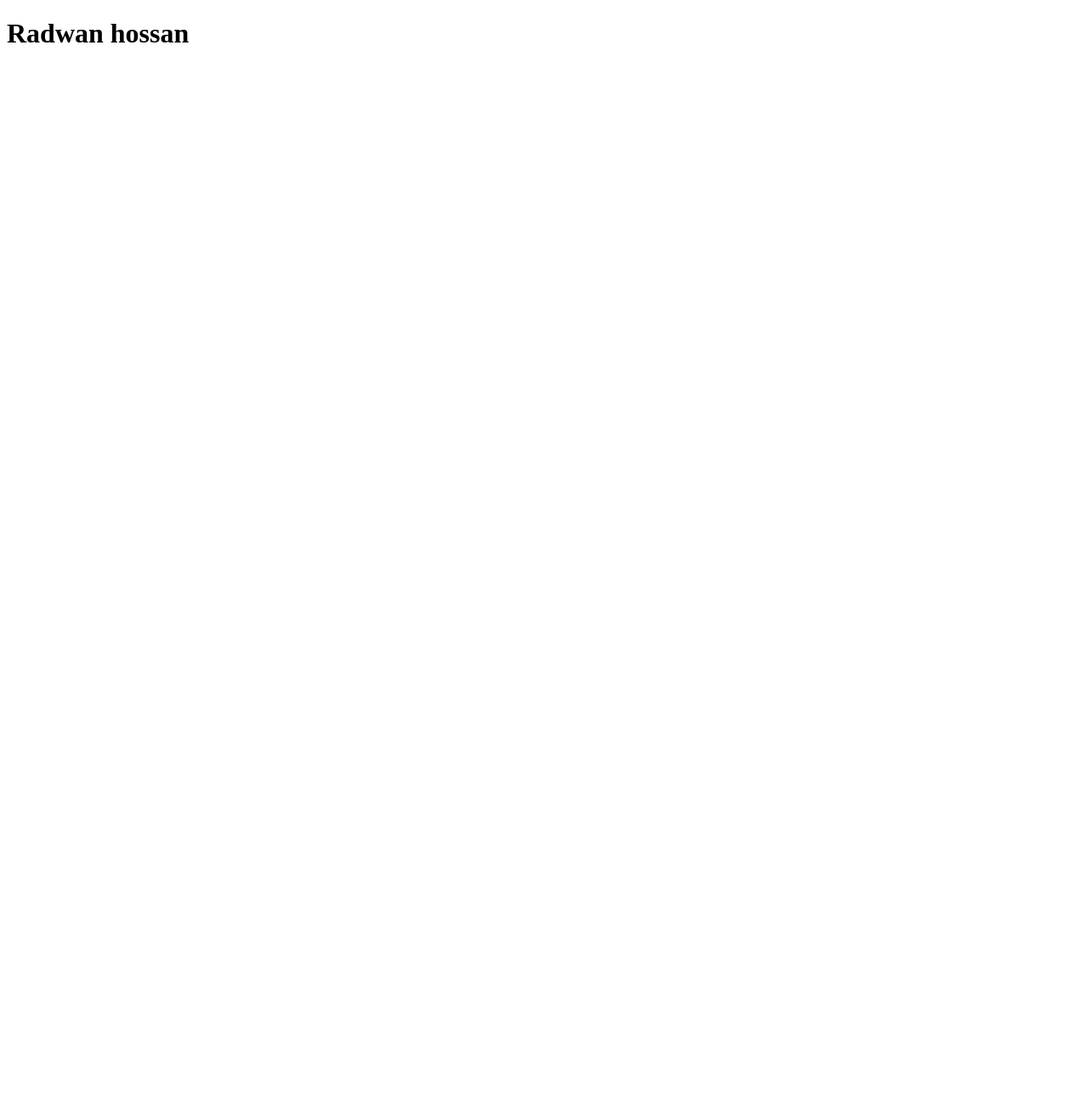
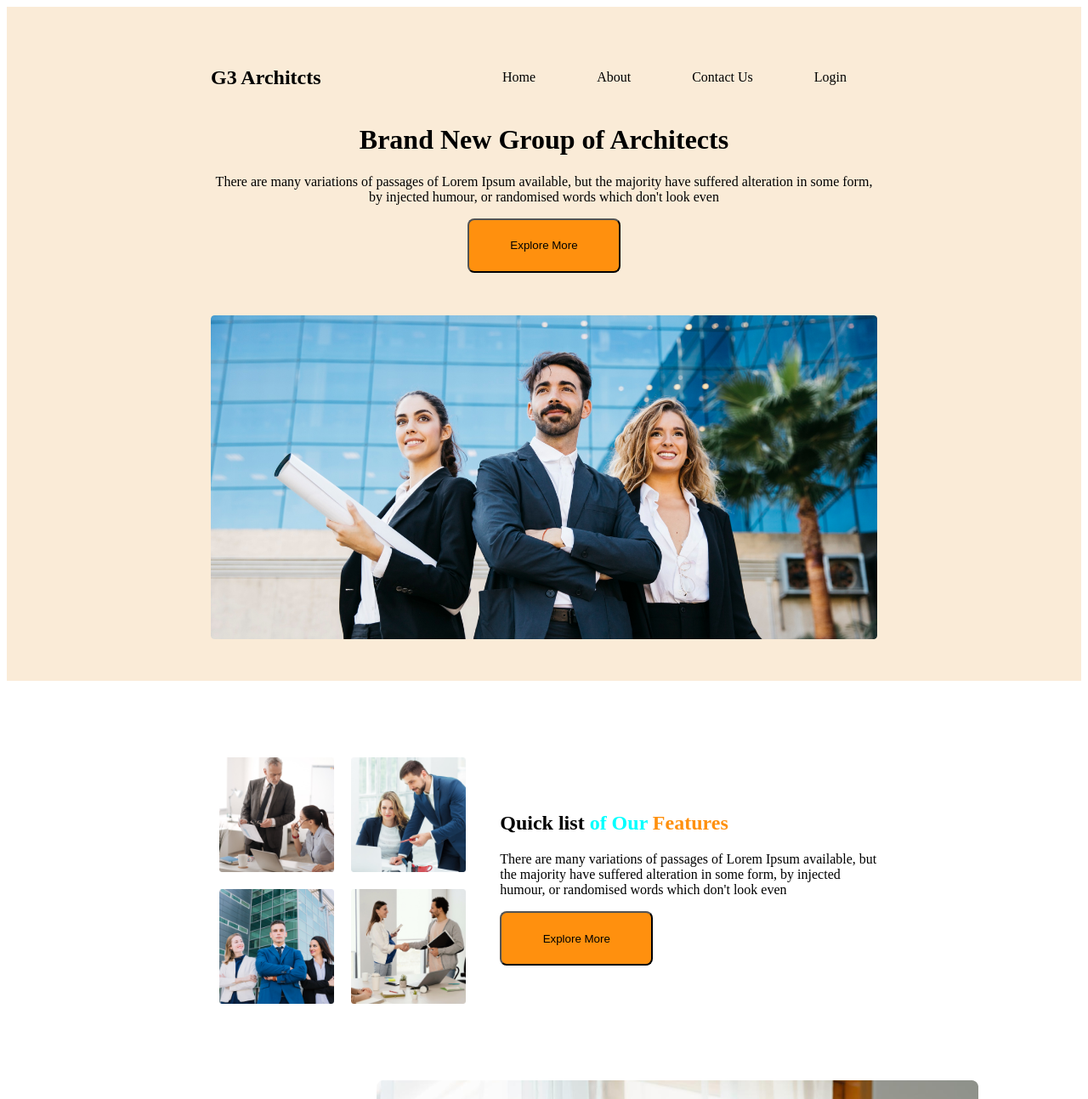
Before and after one commit to Radwan-Hossan/Architects-website, a plain HTML site: page index.html in a window 1280 px wide. Shown: the top 1293 px of the page at 85% size. Before the commit the page ends 800 px from the top, so only its background shows below. Drawn offline with Linux system fonts and the light colour scheme.

Commit message:
update index.html

```diff
--- a/index.css
+++ b/index.css
@@ -0,0 +1,108 @@
+@import url('https://fonts.googleapis.com/css2?family=Work+Sans:ital,wght@0,100..900;1,100..900&display=swap');
+
+.work-sans-font {
+  font-family: "Work Sans", serif;
+  font-optical-sizing: auto;
+  font-weight: 400;
+  font-style: normal;
+}
+/* body{
+    background-color: #D0D0D0;
+} */
+
+.header{
+    background-color:antiquewhite ;
+    padding: 50px 240px 0px 240px ;
+    justify-content: center;
+    align-items: center;
+    align-content: center;
+}
+.nav-bar{
+    justify-content: space-between;
+    display: flex;
+    align-items: center;
+}
+.nav-side{
+    justify-content:space-around;
+    display: flex;
+    width: 477px;
+    height: auto;
+}
+.banner-div{
+    justify-content: center;
+    align-items: center;
+    align-content: center;
+    text-align: center;
+}
+/* share item */
+.btn{
+    margin-bottom: 50px;
+    background-color: #FF900E;
+    border-radius: 8px;
+    width: 180px;
+    height: 64px;
+}
+.img{
+    padding: 10px;
+    width: 50%;
+}
+
+.banner-img{
+    width: 100%;
+    height: 100%;
+    margin-bottom: 45px;
+}
+
+.container{
+    display: flex;
+    margin-left: 240px;
+    margin-right: 240px;
+    margin-top: 80px;
+}
+.left-container{
+
+}
+.right-container{
+    align-items: center;
+    /* width: 537px; */
+    height: 360px;
+    padding-left: 70px;
+    justify-content: center;
+    align-content: center;
+}
+
+.part1{
+    display: flex;
+}
+.part2{
+    display: flex;
+}
+
+.of-our{
+    color: aqua;
+    font: bold;
+}
+.features{
+    font: bold;
+    color: #FF900E;
+}
+
+.main-figer{
+    margin: 30px 240px 20px 240px;
+    display: grid;
+    grid-template-columns: 1fr 1fr;
+}
+.right-figer{
+    width: 35%;
+    height: 100%;
+}
+
+.figer-child{
+    background-color: #c19090;
+    padding: 14px;
+    margin: 24px;
+    border-radius: 8px;
+}
+.fywle{
+    font: bold;
+}
--- a/index.html
+++ b/index.html
@@ -7,6 +7,107 @@
     <link rel="stylesheet" href="index.css">
 </head>
 <body>
-    <h1>Radwan hossan </h1>
+    <header class="header">
+        <nav class="nav-bar">
+            <h2>G3 Architcts</h2>
+            <div class="nav-side">
+                <div class="nav-element">
+                    Home
+                </div>
+                <div class="nav-element">
+                    About
+                </div>
+                <div class="nav-element">
+                    Contact Us
+                </div>
+                <div class="nav-element">
+                    Login
+                </div>
+            </div>
+        </nav>
+        <div class="banner-div">
+            <h1 class="banner-div">Brand New
+                Group of Architects
+            </h1>
+            <p class="banner-div">
+                There are many variations of passages of Lorem Ipsum available, but the majority have suffered alteration in
+                some form, by injected humour, or randomised words which don't look even
+            </p>
+            <button class="btn">
+                Explore More
+            </button>
+            <img class="banner-img" src="images/banner.png" alt="">
+        </div>
+
+    </header>
+    <main>
+        <div class="container">
+            <div class="left-container">
+                <div class="part1">
+                    <img class="img" src="images/team1.png" alt="">
+                    <img class="img" src="images/team3.png" alt="">
+                </div>
+                <div class="part2">
+                    <img class="img" src="images/team2.png" alt="">
+                    <img class="img" src="images/team4.png" alt="">
+                </div>
+            </div>
+            <div class="right-container">
+                <h2>
+                    Quick list <span class="of-our">of Our</span>
+                    <span class="features">Features</span>
+                </h2>
+                <p>
+                    There are many variations of passages of Lorem Ipsum available,
+                    but the majority have suffered alteration in some form, by injected
+                    humour, or randomised words which don't look even
+                </p>
+                <button class="btn">
+                    Explore More
+                </button>
+            </div>
+        </div>
+        <div class="main-figer">
+            <div class="left-figer">
+                <h1 class="fywle">
+                        Features you will
+                        love & enjoy
+                </h1>
+
+                <p>
+                    Lorem, ipsum dolor sit amet consectetur adipisicing elit. Corporis iure aperiam fugiat pariatur mollitia ipsam sed sequi sunt error eos.
+                </p>
+                <div class="figer-child">
+                    <h3>
+                        Dexktop & Mobile Version
+                    </h3>
+                    <p>
+                        here are many variations of passages of Lorem Ipsum available,
+                        but the majority have suffered alteration in some form, by
+                        injected humour, or randomised...........
+                    </p>
+                </div>
+                <div class="figer-child">
+                    <h3>
+                        Drag & Drop Builder
+                    </h3>
+                    <p>Lorem ipsum dolor, sit amet consectetur adipisicing elit. Assumenda, excepturi. Facilis libero sit quod hic praesentium facere rerum itaque est!</p>
+                </div>
+                <div class="figer-child">
+                    <h3>Awesome Modern Desig</h3>
+                </div>
+                <div class="figer-child">
+                    <h3>Super Easy to Edit</h3>
+                    <p>Lorem ipsum dolor sit amet consectetur, adipisicing elit. Eius et modi doloremque odio corporis laborum, qui quia? Molestiae, nostrum assumenda.</p>
+                </div>
+            </div>
+            <div class="right-figer">
+                <img src="images/architect.png" alt="">
+            </div>
+        </div>
+    </main>
+    <footer>
+
+    </footer>
 </body>
 </html>
```
